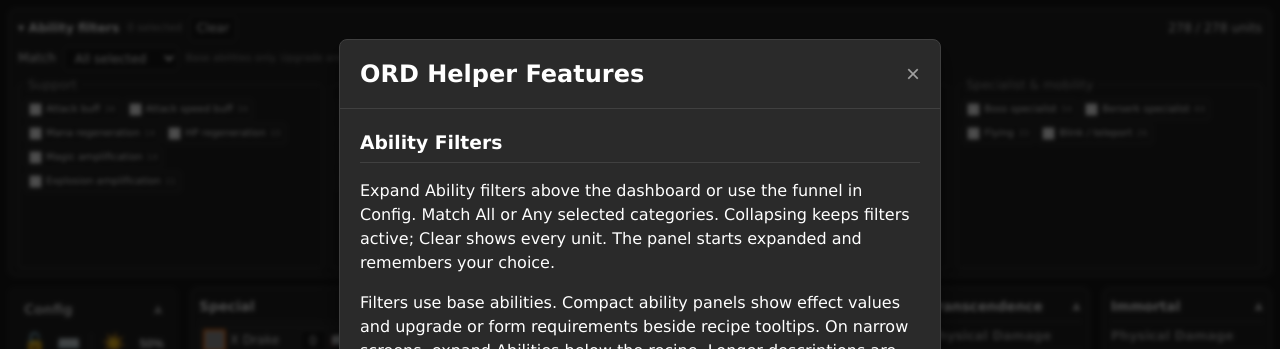
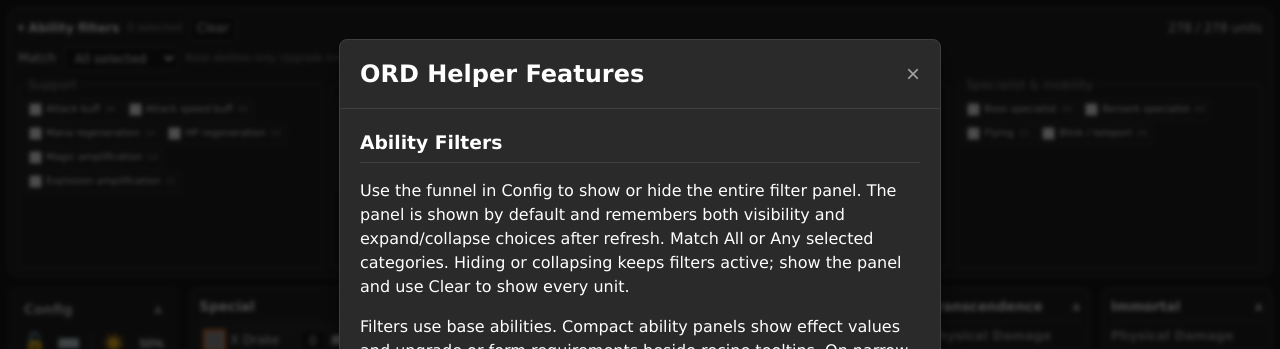
Before and after one commit to ctampan/ord-helper, a React (Vite) app: page / in a window 1280 px wide. Shown: the top 349 px of the page. Built offline with nearby package versions, Linux system fonts and the light colour scheme; grey boxes are pictures that could not be loaded.

Commit message:
fix filter toggle

```diff
--- a/src/App.tsx
+++ b/src/App.tsx
@@ -10,8 +10,8 @@ import { UnitGroup } from "./components/UnitGroup";
 import { OptionsPanel } from "./components/OptionsPanel";
 import { CapabilityFilters } from "./components/CapabilityFilters";
 import {
-  CAPABILITY_FILTER_STORAGE_KEY, CAPABILITY_EXPANDED_STORAGE_KEY,
-  filterUnitsByCapabilities, readCapabilityFilters, readCapabilityExpanded,
+  CAPABILITY_FILTER_STORAGE_KEY, CAPABILITY_VISIBLE_STORAGE_KEY,
+  filterUnitsByCapabilities, readCapabilityFilters, readCapabilityVisible,
 } from "./logic/capabilities";
 import { RecipeTreeModal } from "./components/RecipeTreeModal";
 import { useShortcuts } from "./hooks/useShortcuts";
@@ -64,8 +64,8 @@ function App() {
   });
   const [isShiftPressed, setIsShiftPressed] = useState(false);
   const [overlayStore] = useState(createUnitOverlayStore);
-  const [isFilterExpanded, setIsFilterExpanded] = useState(() =>
-    readCapabilityExpanded(localStorage.getItem(CAPABILITY_EXPANDED_STORAGE_KEY)),
+  const [showCapabilityFilters, setShowCapabilityFilters] = useState(() =>
+    readCapabilityVisible(localStorage.getItem(CAPABILITY_VISIBLE_STORAGE_KEY)),
   );
   const [capabilityFilters, setCapabilityFilters] = useState(() =>
     readCapabilityFilters(localStorage.getItem(CAPABILITY_FILTER_STORAGE_KEY)),
@@ -75,8 +75,8 @@ function App() {
     localStorage.setItem(CAPABILITY_FILTER_STORAGE_KEY, JSON.stringify(capabilityFilters));
   }, [capabilityFilters]);
   useEffect(() => {
-    localStorage.setItem(CAPABILITY_EXPANDED_STORAGE_KEY, JSON.stringify(isFilterExpanded));
-  }, [isFilterExpanded]);
+    localStorage.setItem(CAPABILITY_VISIBLE_STORAGE_KEY, JSON.stringify(showCapabilityFilters));
+  }, [showCapabilityFilters]);
 
   const [selectedUnitForTree, setSelectedUnitForTree] = useState<string | null>(
     null,
@@ -547,10 +547,8 @@ function App() {
         unitsMap={unitsMap}
       />
 
-      {(
+      {showCapabilityFilters && (
         <CapabilityFilters
-          expanded={isFilterExpanded}
-          onToggleExpanded={() => setIsFilterExpanded((previous) => !previous)}
           units={data.units}
           preferences={capabilityFilters}
           resultCount={visibleUnits.length}
@@ -564,11 +562,11 @@ function App() {
         {/* Column 1: Options + Common + Uncommon + Random */}
         <div className="column">
           <OptionsPanel
-            isFilterExpanded={isFilterExpanded}
+            showCapabilityFilters={showCapabilityFilters}
             activeFilterCount={capabilityFilters.selected.length}
             onToggleFilter={() => {
               overlayStore.clear();
-              setIsFilterExpanded((previous) => !previous);
+              setShowCapabilityFilters((previous) => !previous);
             }}
             isBanMode={isBanMode}
             onToggleBanMode={() => setIsBanMode(!isBanMode)}
--- a/src/components/CapabilityFilters.tsx
+++ b/src/components/CapabilityFilters.tsx
@@ -1,6 +1,7 @@
-import { useMemo } from "react";
+import { useEffect, useMemo, useState } from "react";
 import {
   CAPABILITIES, CAPABILITY_GROUPS,
+  CAPABILITY_PANEL_EXPANDED_STORAGE_KEY,
   type CapabilityFilterPreferences, type CapabilityId,
 } from "../logic/capabilities";
 import type { Unit } from "../logic/combination";
@@ -11,15 +12,19 @@ const groups = CAPABILITY_GROUPS.map((group) => ({
 }));
 
 interface Props {
-  expanded: boolean;
-  onToggleExpanded: () => void;
   units: Unit[];
   preferences: CapabilityFilterPreferences;
   resultCount: number;
   onChange: (preferences: CapabilityFilterPreferences) => void;
 }
 
-export function CapabilityFilters({ units, preferences, resultCount, onChange, expanded, onToggleExpanded }: Props) {
+export function CapabilityFilters({ units, preferences, resultCount, onChange }: Props) {
+  const [expanded, setExpanded] = useState(() =>
+    localStorage.getItem(CAPABILITY_PANEL_EXPANDED_STORAGE_KEY) !== "false",
+  );
+  useEffect(() => {
+    localStorage.setItem(CAPABILITY_PANEL_EXPANDED_STORAGE_KEY, JSON.stringify(expanded));
+  }, [expanded]);
   const counts = useMemo(() => {
     const totals = new Map<CapabilityId, number>();
     for (const unit of units) {
@@ -39,7 +44,7 @@ export function CapabilityFilters({ units, preferences, resultCount, onChange, e
     <section id="capability-filters" className={styles.panel} aria-label="Unit ability filters">
       <div className={styles.toolbar}>
         <button type="button" className={styles.expand} aria-expanded={expanded}
-          aria-controls="capability-filter-choices" onClick={onToggleExpanded}>
+          aria-controls="capability-filter-choices" onClick={() => setExpanded((previous) => !previous)}>
           <span aria-hidden="true">{expanded ? "▾" : "▸"}</span> Ability filters
         </button>
         <span className={styles.selection}>{preferences.selected.length} selected</span>
--- a/src/components/HelpModal.tsx
+++ b/src/components/HelpModal.tsx
@@ -23,9 +23,11 @@ export const HelpModal: React.FC<HelpModalProps> = ({ isOpen, onClose }) => {
           <section>
             <h3>Ability Filters</h3>
             <p>
-              Expand Ability filters above the dashboard or use the funnel in Config.
-              Match All or Any selected categories. Collapsing keeps filters active;
-              Clear shows every unit. The panel starts expanded and remembers your choice.
+              Use the funnel in Config to show or hide the entire filter panel.
+              The panel is shown by default and remembers both visibility and
+              expand/collapse choices after refresh.
+              Match All or Any selected categories. Hiding or collapsing keeps filters
+              active; show the panel and use Clear to show every unit.
             </p>
             <p>
               Filters use base abilities. Compact ability panels show effect values
--- a/src/components/OptionsPanel.tsx
+++ b/src/components/OptionsPanel.tsx
@@ -4,7 +4,7 @@ import { BanToggle } from "./BanToggle";
 import { HelpModal } from "./HelpModal";
 
 interface OptionsPanelProps {
-  isFilterExpanded: boolean;
+  showCapabilityFilters: boolean;
   activeFilterCount: number;
   onToggleFilter: () => void;
   isBanMode: boolean;
@@ -33,7 +33,7 @@ interface OptionsPanelProps {
 }
 
 export const OptionsPanel: React.FC<OptionsPanelProps> = ({
-  isFilterExpanded,
+  showCapabilityFilters,
   activeFilterCount,
   onToggleFilter,
   isBanMode,
@@ -173,12 +173,12 @@ export const OptionsPanel: React.FC<OptionsPanelProps> = ({
             {/* Group 4: Sorting & Grouping */}
             <button
               type="button"
-              className={`${styles.iconBtn} ${isFilterExpanded || activeFilterCount ? styles.active : ""}`}
+              className={`${styles.iconBtn} ${showCapabilityFilters ? styles.active : ""}`}
               onClick={onToggleFilter}
               aria-label="Toggle ability filters"
-              aria-expanded={isFilterExpanded}
+              aria-pressed={showCapabilityFilters}
               aria-controls="capability-filters"
-              title={`Ability filters: ${isFilterExpanded ? "expanded" : "collapsed"}${activeFilterCount ? ` · ${activeFilterCount} active` : ""}`}
+              title={`Ability filters: ${showCapabilityFilters ? "shown" : "hidden"}${activeFilterCount ? ` · ${activeFilterCount} active` : ""}`}
             >
               <svg width="20" height="20" viewBox="0 0 24 24" fill="none" stroke="currentColor" strokeWidth="2" aria-hidden="true">
                 <path d="M3 4h18l-7 8v7l-4 2v-9z" />
--- a/src/logic/capabilities.ts
+++ b/src/logic/capabilities.ts
@@ -43,9 +43,11 @@ export interface CapabilityFilterPreferences {
   mode: FilterMode;
 }
 export const CAPABILITY_FILTER_STORAGE_KEY = "ord_capability_filters";
-export const CAPABILITY_EXPANDED_STORAGE_KEY = "ord_capability_filters_expanded";
+// Keep the legacy key so existing saved false values hide the panel.
+export const CAPABILITY_VISIBLE_STORAGE_KEY = "ord_capability_filters_expanded";
+export const CAPABILITY_PANEL_EXPANDED_STORAGE_KEY = "ord_capability_filter_choices_expanded";
 
-export function readCapabilityExpanded(saved: string | null): boolean {
+export function readCapabilityVisible(saved: string | null): boolean {
   return saved !== "false";
 }
 
```
Also changed, not shown: 4 other files (tests, documents, lock files or other folders).
